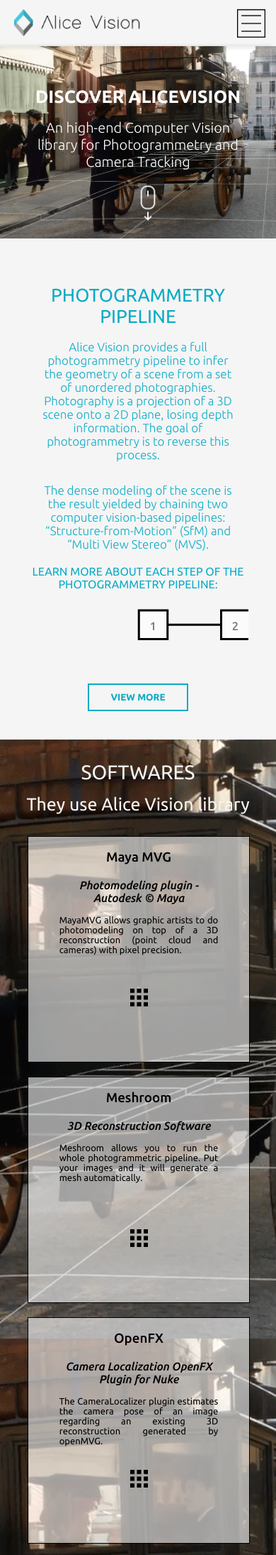
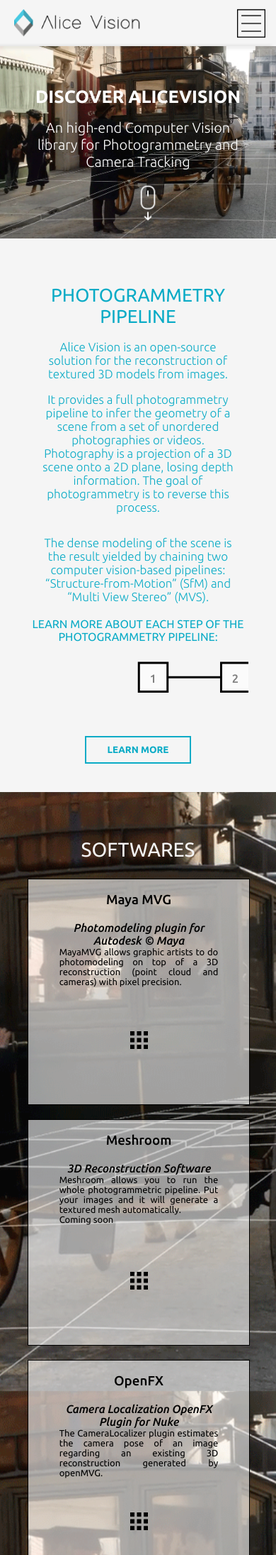
Before and after one commit to alicevision/alicevision.github.io, a PHP site: page / in a window 390 px wide. Shown: the top 2191 px of the page at 71% size. Run offline with PHP 8.4, Linux system fonts and the light colour scheme.

Commit message:
Remove "Photogrammetry Usages" section as it's not ready

```diff
--- a/Design/css/global.css
+++ b/Design/css/global.css
@@ -989,6 +989,7 @@
   #mikrosDiv div:nth-child(1){
     width:100%;
   }
+  /*
   #mikrosDiv :nth-child(1) h1{
     margin-top: 40px;
   }
@@ -999,6 +1000,7 @@
     width:100%;
     background: black;
   }
+  */
 
 
 
--- a/Design/css/homePage.css
+++ b/Design/css/homePage.css
@@ -120,7 +120,7 @@
   transition: color 1s, transform 2s;
 }
 
-#objectif button{
+button{
   border: 2px solid #09abc6;
   padding: 10px 30px;
   font-family: 'Ubuntu';
@@ -299,7 +299,6 @@
   background-attachment: fixed;
   margin:auto;
   color: black;
-  padding-bottom: 40px;
   margin: 0;
 }
 
@@ -324,7 +323,6 @@
   font-style: normal;
   font-size: 25px;
   text-align: center;
-  padding-bottom: 20px;
   margin: 0;
   color:whitesmoke;
 }
@@ -383,7 +380,6 @@
   font-style: italic;
   font-weight: 500;
   font-size: 16px;
-  padding-bottom: 15px;
   text-align: center;
 
 }
@@ -438,15 +430,12 @@
 }
 
 
-#mikrosDiv div:nth-child(2){
-  width: 50%;
-  min-height: 350px;
-  float: right;
+#mikrosDiv div{
   background: grey;
   height: 30vw;
 }
 
-#mikrosDiv :nth-child(2) iframe{
+#mikrosDiv : iframe{
   width: 100%;
   height: 100%;
 }
@@ -619,14 +596,7 @@
 
 
  #softDiv h1, #libsDiv h1{
-  padding-top: 30px;
   font-size: 28px;
- }
- #softDiv{
-  padding-bottom: 40px;
- }
- #softContent{
-  margin-bottom: 0;
  }
 
 #lib1, #lib2, #lib3, #divMayaMVG, #divMeshroom, #divOFX{
--- a/index.html
+++ b/index.html
@@ -1,4 +1,3 @@
-
 <!DOCTYPE html>
 <html lang="fr">
     <head>
@@ -39,34 +38,28 @@
                 </ul>
             </div>
             <div class="clear"></div>
-
         </div>
         <div id="content">
-
             <div id="aliceVisionFirstPromo">
-
                 <div id="scene"></div>
                 <div id="avTextPromo">
-                    <h1>Discover AliceVision </h1>
-                    <h2>An high-end Computer Vision library for Photogrammetry and Camera Tracking
-                     </h2>
+                    <h1>Discover AliceVision</h1>
+                    <h2>An high-end Computer Vision library for Photogrammetry and Camera Tracking</h2>
                 </div>
                 <!--<div class="clear"></div>-->
                 <div id="scrollDiv">
                     <img src="Design/img/scrollWhite.png">
                 </div>
-
-
             </div>
 
             <div id="objectif">
                 <div id="objectifIntro">
                     <h1>Photogrammetry Pipeline</h1>
-                    <p>Alice Vision provides a full photogrammetry pipeline to infer the geometry of a scene from a set of unordered photographies. Photography is a projection of a 3D scene onto a 2D plane, losing depth information. The goal of photogrammetry is to reverse this process.  </p>
+                    <p>Alice Vision is an open-source solution for the reconstruction of textured 3D models from images.</p>
+                    <p>It provides a full photogrammetry pipeline to infer the geometry of a scene from a set of unordered photographies or videos. Photography is a projection of a 3D scene onto a 2D plane, losing depth information. The goal of photogrammetry is to reverse this process.</p>
                     <div id="viewPipeline">
-                        <p>The dense modeling of the scene is the result yielded by chaining two computer vision-based pipelines: “Structure-from-Motion” (SfM) and “Multi View Stereo” (MVS).</p>
-                        <h2>Learn more about each step of the photogrammetry pipeline:
-                        </h2>
+                        <p>The dense modeling of the scene is the result yielded by chaining two computer vision-based pipelines:<br/>“Structure-from-Motion” (SfM) and “Multi View Stereo” (MVS).</p>
+                        <h2>Learn more about each step of the photogrammetry pipeline:</h2>
                         <div id="pipeline">
                             <div class="stepLine">
                                 <a href="Template/page1.html" id="pipelineS1"><div class="step1" ><p>1</p></div></a>
@@ -94,23 +87,19 @@
                             </div>
                         </div>
                     </div>
-                    <a href="Template/page1.html"><button>View more</button></a>
+                    <a href="Template/page1.html"><button>Learn more</button></a>
                 </div>
-
             </div>
             <div id="softDiv">
                 <h1>Softwares</h1>
-                <h2>They use Alice Vision library</h2>
-
                 <div id="softContent">
-
                     <div id="divMayaMVG">
                         <div>
                             <h3>Maya MVG</h3>
-                            <h4>Photomodeling plugin - Autodesk © Maya</h4>
+                            <h4>Photomodeling plugin for Autodesk © Maya</h4>
                             <p>MayaMVG allows graphic artists to do photomodeling on top of a 3D reconstruction (point cloud and cameras) with pixel precision.</p>
                         </div>
-
+                        <!--<span class="fa fa-2x fa-github"></span>-->
                         <a href="http://github.com/alicevision/mayaMVG"><img href="#" class="btnForCube" src="Design/img/seemore.png"/></a>
                     </div>
 
@@ -119,7 +108,8 @@
                         <div>
                             <h3>Meshroom</h3>
                             <h4>3D Reconstruction Software</h4>
-                            <p>Meshroom allows you to run the whole photogrammetric pipeline. Put your images and it will generate a mesh automatically.</p>
+                            <p>Meshroom allows you to run the whole photogrammetric pipeline. Put your images and it will generate a textured mesh automatically.</p>
+                            <p>Coming soon</p>
                         </div>
 
                         <a href="http://github.com/alicevision"><img href="#" class="btnForCube" src="Design/img/seemore.png"/></a>
@@ -128,26 +118,13 @@
                         <div>
                             <h3>OpenFX</h3>
                             <h4>Camera Localization OpenFX Plugin for Nuke</h4>
-                            <p>The CameraLocalizer plugin estimates the camera pose of an image regarding an existing 3D reconstruction generated by openMVG. </p>
+                            <p>The CameraLocalizer plugin estimates the camera pose of an image regarding an existing 3D reconstruction generated by openMVG.</p>
                         </div>
                         <a href="http://github.com/alicevision/ofxMVG"><img href="#" class="btnForCube" src="Design/img/seemore.png"/></a>
                     </div>
                 </div>
-
-            </div>
-            <div id = "mikrosDiv">
-
-                <div>
-                    <h1>What are you waiting for?</h1>
-                    <p>Alice Vision alllow the reconstruction of 3D models and textures.</p>
-
             </div>
 
-                <div class="video">
-                    <iframe width="560" height="315" src="https://www.youtube.com/embed/FOxT030e3nI" frameborder="0" allowfullscreen></iframe>
-                </div>
-                 <div class="clear"></div>
-            </div>
             <div id="libsDiv">
                <!-- <svg  xmlns="http://www.w3.org/2000/svg " viewBox="0 0 1000 300">
 
@@ -159,7 +136,6 @@
 
                 </svg>-->
                 <h1>Libraries</h1>
-                <h2>They believe in Alice Vision</h2>
 
                 <div id="libContent">
                     <div id="lib1">
@@ -168,7 +144,7 @@
                             <h4>Open Multiple View Geometry</h4>
                             <p>OpenMVG library solves classical problems in Multiple View Geometry and provides a full Structure-from-Motion pipeline with a strong focus on accuracy.</p>
                         </div>
-                        <a href="http://imagine.enpc.fr/~moulonp/openMVG/"><img href="#" class="btnForCube" src="Design/img/seemore.png"/></a>
+                        <a href="https://github.com/alicevision/openMVG/"><img href="#" class="btnForCube" src="Design/img/seemore.png"/></a>
 
                     </div>
                     <div id="lib2">
@@ -188,60 +164,48 @@
                         </div>
                         <a href="https://github.com/alicevision/popsift"><img href="#" class="btnForCube" src="Design/img/seemore.png"/></a>
                     </div>
-
                 </div>
-                 <div class="clear"></div>
+            </div>
 
             <div id="promoAlgo">
-                    <h1>Result example</h1>
-                    <h3></h3>
-                    <h3></h3>
+                <h1>Result Examples</h1>
                 <div class="sketchfab-embed-wrapper">
                     <iframe width="640" height="480" src="https://sketchfab.com/models/0d38fbbf35ce44d085e2ec18368942df/embed" frameborder="0" allowvr allowfullscreen mozallowfullscreen="true" webkitallowfullscreen="true" onmousewheel=""></iframe>
                 </div>
                 <div class="sketchfab-embed-wrapper">
                     <iframe width="640" height="480" src="https://sketchfab.com/models/fc663c87832f4cf983ac8c21f89c735a/embed" frameborder="0" allowvr allowfullscreen mozallowfullscreen="true" webkitallowfullscreen="true" onmousewheel=""></iframe>
-
                 </div>
-                     <div class="clear"></div>
+                <p>
+                    <a href="https://sketchfab.com/AliceVision"><button>See More Results</button></a>
+                </p>
 
             </div>
 
+<!-- TODO
+            <div id = "mikrosDiv">
+                <div>
+                    <h1>Photogrammetry Usages</h1>
+                    <p>
+                        <ul>
+                            <li>Cartography / Tourism</li>
+                            <li>Extraterrestrial</li>
+                            <li>Civil Engineering - Urban Planning</li>
+                            <li>Architecture</li>
+                            <li>Cultural heritage - Archaeology, see <a href="http://www.cyark.org">CyArk</a></li>
+                            <li>Robotics</li>
+                            <li>Military - Aerial Surveillance</li>
+                            <li>Medical (like shape-from-template)</li>
+                            <li>Disasters (fast mapping)</li>
+                            <li>Industry</li>
+                            <li>Post-Production</li>
+                        </ul>
+                    </p>
+                    <p>
+                        <iframe width="560" height="315" src="https://www.youtube.com/embed/FOxT030e3nI" frameborder="0" allowfullscreen></iframe>
+                    </p>
                 </div>
-
-
-
-            <!--
-                <h1>stage by stage</h1>
-                <h3>Learn more about each step of the photogrammetry pipeline:</h3>
-                <div class="stepLine">
-                    <div class="step1" id=""><p>1</p></div>
-                    <div class="l1"></div>
-                    <div class="l1b" id="lb"></div>
-                    <div class="step2" id=""><p>2</p></div>
-                    <div class="l2"></div>
-                    <div class="l2b" id=""></div>
-                    <div class="step3" id=""><p>3</p></div>
-                    <div class="l3"></div>
-                    <div class="l3b" id=""></div>
-                    <div class="step4" id=""><p>4</p></div>
-                    <div class="l4"></div>
-                    <div class="l4b" id=""></div>
-                    <div class="step5" id=""><p>5</p></div>
-                    <div class="l5"></div>
-                    <div class="l5b" id=""></div>
-                    <div class="step6" id=""><p>6</p></div>
-                    <div class="l6"></div>
-                    <div class="l6b" id=""></div>
-                    <div class="step7" id=""><p>7</p></div>
-                    <div class="l7"></div>
-                    <div class="l7b" id=""></div>
-                    <div class="step8" id=""><p>8</p></div>
             </div>
-                <div id="linkAlgoForMobile">
-                    <p><a href="Template/page1.html">Discover</a></p>
-                </div>-->
-            </div>
+-->
             <div id="openSource">
                 <div>
                     <h1>Open Source</h1>
@@ -250,10 +214,7 @@
                     </p>
                     <p>Beyond our project objectives, open source is a way of life. We love to exchange ideas, improve ourselves while making improvements for other people and discover new collaboration opportunities to expand everybody’s horizon.</p>
                 </div>
-
             </div>
-
-
         </div>
         <div id="footer">
             <!--<div>
```
Also changed, not shown: other parts of Design/css/homePage.css (+10 -27 lines). Lines whose indentation alone changed are shown as unchanged.
